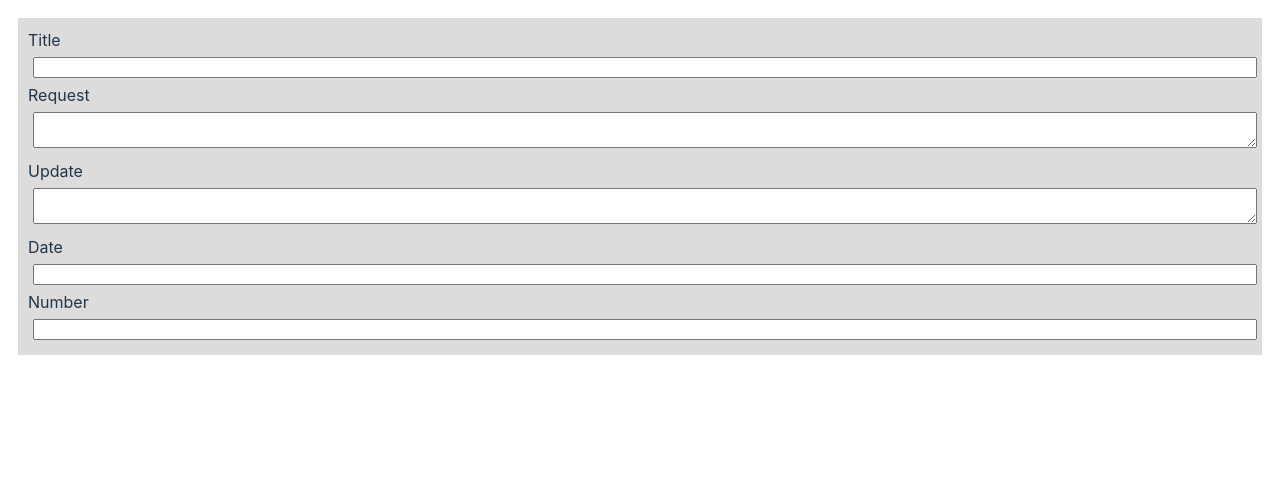
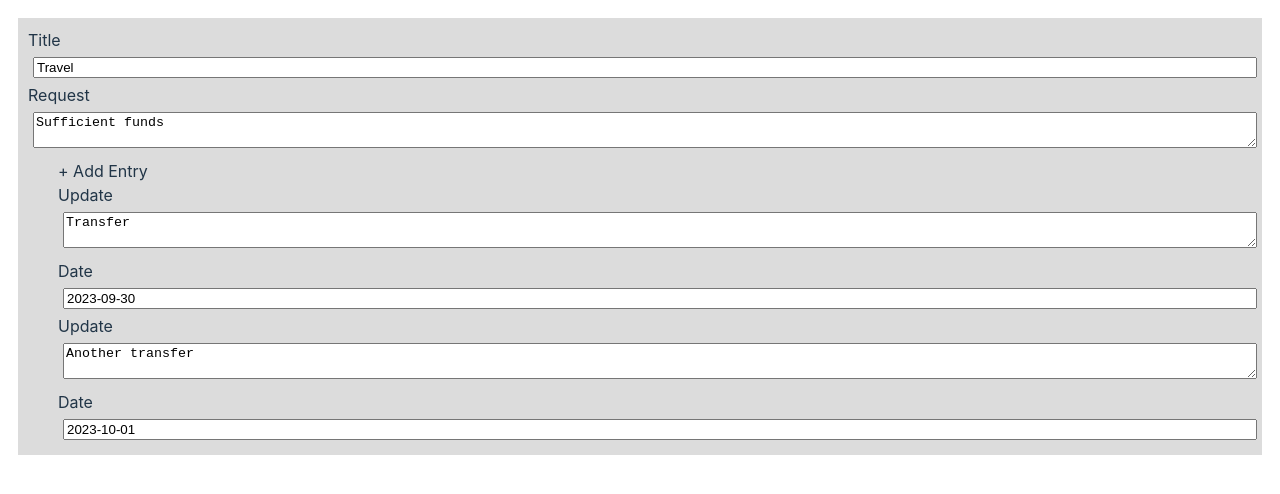
Before and after one commit to jowe81/dynforms, a React (Vite) app in the folder dynforms/: page / in a window 1280 px wide. Shown: the top 494 px of the page. Built offline with nearby package versions, Linux system fonts and the light colour scheme.

Commit message:
subfield array now working with state updates via updateRecord

```diff
--- a/dynforms/src/formTypes.ts
+++ b/dynforms/src/formTypes.ts
@@ -46,13 +46,14 @@ const formTypes = [
             {
                 key: "updates",
                 label: "Updates",
-                type: "array",
+                type: "subfield_array",
                 rank: 2,
                 fields: [
                     {
                         key: "update",
                         label: "Update",
                         type: "textarea",
+                        defaultValue: 'hello',
                         rank: 0,
                     },
                     {
@@ -61,21 +62,6 @@ const formTypes = [
                         type: "date",
                         rank: 1,
                     },
-                    {
-                        label: "Details",
-                        key: "details",
-                        type: "array",
-                        rank: 3,
-                        fields: [
-                            {
-                                label: "Number",
-                                key: "phone_number",
-                                type: "text",
-                                rank: 0,
-                            },
-                        ],
-                    },
-
                 ],
             },
         ],
--- a/dynforms/src/forms/ArrayField.tsx
+++ b/dynforms/src/forms/ArrayField.tsx
@@ -1,6 +1,8 @@
 import InputField from './InputField.tsx';
 import TextareaField from './TextareaField.tsx';
 import DateField from './DateField.tsx';
+import SubfieldArray from './SubfieldArray.tsx';
+
 
 function ArrayField(props: any) {
     const { record, updateRecord, fields, keys } = props;
@@ -33,6 +35,9 @@ function ArrayField(props: any) {
             onChange,
         }
 
+        const subfieldKeys = [ ...keys, field.key ];
+        const subRecord = record[field.key as keyof Object];
+
         switch (field.type) {
             case 'text':
                 return (<div key={index} className="form-element-container"><InputField {...props}/></div>);
@@ -44,12 +49,8 @@ function ArrayField(props: any) {
                 return (<div key={index} className="form-element-container"><DateField {...props}/></div>);
 
             case 'array':
-                const subfieldKeys = [ ...keys, field.key ];
-                const subRecord = record[field.key as keyof Object];
-
-
                 return (
-                    <div key={index} className="form-subfield-array-container">
+                    <div key={index} className="form-array-container">
                         <ArrayField
                             keys={subfieldKeys}
                             record={subRecord}
@@ -59,6 +60,20 @@ function ArrayField(props: any) {
                     </div>
                 );
 
+            case 'subfield_array':
+                console.log('subfield_array', subRecord);
+                return (
+                    <div key={index} className="form-subfield-array-container">
+                        <SubfieldArray
+                            keys={subfieldKeys}
+                            record={subRecord}
+                            updateRecord={updateRecord}
+                            {...field}
+                        />
+                    </div>
+                );
+
+
         }
 
     })
--- a/dynforms/src/forms/Form.tsx
+++ b/dynforms/src/forms/Form.tsx
@@ -2,10 +2,27 @@ import ArrayField from './ArrayField.tsx';
 
 import './form.css';
 
-import { useState } from 'react';
+import { useState, useEffect } from 'react';
 
 function Form(props: any) {
-    const [ record, setRecord ] = useState({});
+    const [ record, setRecord ] = useState({
+        'title': 'Travel',
+        'request': 'Sufficient funds',
+        'updates': [
+            {
+                'update': 'Transfer',
+                'date': '2023-09-30',
+            },
+            {
+                'update': 'Another transfer',
+                'date': '2023-10-01',
+            },
+        ]
+    });
+
+    useEffect(() => {
+        console.log('Effect', record);
+    }, [record]);
 
     function updateRecord(fullKeySet: String[], data: any) {
         const newRecord = {...record};
--- /dev/null
+++ b/dynforms/src/forms/SubfieldArray.tsx
@@ -0,0 +1,84 @@
+import InputField from './InputField.tsx';
+import TextareaField from './TextareaField.tsx';
+import DateField from './DateField.tsx';
+import ArrayField from './ArrayField.tsx';
+
+
+function SubfieldArray(props: any) {
+    const { record, updateRecord, fields, keys } = props;
+
+    if (!Array.isArray(record)) {
+        return;
+    }
+
+    if (!(fields && fields.length)) {
+        return <>Subfield Array contains no fields.</>
+    }
+
+    function addEntry() {
+        updateRecord(keys, [...record, getBlankItem(fields)]);
+    }
+
+    function getBlankItem(fields) {
+        const item = {};
+        fields.forEach((field) => {
+            item[field.key] = field.defaultValue ?? '';
+        });
+
+        return item;
+    }
+
+
+    return (
+    <div>
+            <div>
+                <div className='form-link' onClick={addEntry}>
+                    + Add Entry
+                </div>
+            </div>
+            { record.map((arrayItem, itemIndex) => {
+
+                return fields.map((field: any, fieldIndex: number) => {
+                    const path = keys.join('.');
+                    const fullKey = path ? `${path}.${field.key}` : field.key;
+
+                    function onChange(event: any) {
+                        const key = event?.currentTarget?.dataset?.key;
+                        const fullKeySet = [ ...keys, itemIndex, key ];
+
+                        const fieldValue = event.target.value;
+
+                        console.log(`Setting field ${fullKeySet.join('.')} to '${fieldValue}'` );
+
+                        const newArray = [ ...record ];
+                        newArray[itemIndex][key] = fieldValue;
+
+                        updateRecord(keys, newArray);
+                    }
+
+                    const props = {
+                        fullKey,
+                        keys,
+                        field,
+                        record: arrayItem,
+                        onChange,
+                    }
+
+                    switch (field.type) {
+                        case 'text':
+                            return (<div key={fieldIndex} className="form-element-container"><InputField {...props}/></div>);
+
+                        case 'textarea':
+                            return (<div key={fieldIndex} className="form-element-container"><TextareaField {...props}/></div>);
+
+                        case 'date':
+                            return (<div key={fieldIndex} className="form-element-container"><DateField {...props}/></div>);
+
+                    }
+                })
+            })}
+        </div>
+    )
+}
+
+export default SubfieldArray;
--- a/dynforms/src/forms/form.css
+++ b/dynforms/src/forms/form.css
@@ -10,3 +10,10 @@ input, textarea {
 .form-element-container {
 
 }
+
+.form-subfield-array-container {
+
+    padding-left: 10px;
+    margin-left: 20px;
+
+}
--- a/dynforms/src/index.css
+++ b/dynforms/src/index.css
@@ -37,12 +37,13 @@ h1 {
 button {
     border-radius: 8px;
     border: 1px solid transparent;
-    padding: 0.6em 1.2em;
+    padding: 0.6em 1em;
     font-size: 1em;
     font-weight: 500;
     font-family: inherit;
-    background-color: #1a1a1a;
+    background-color: #5634ff;
     cursor: pointer;
+    color: white;
     transition: border-color 0.25s;
 }
 button:hover {
```
